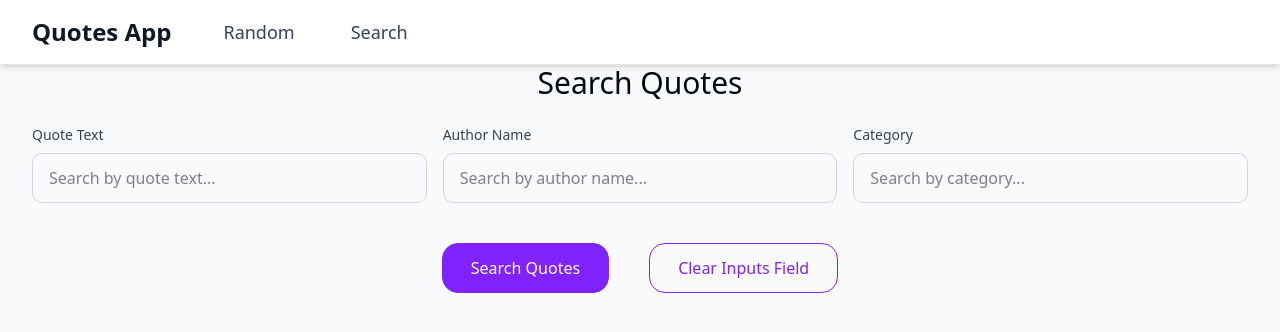
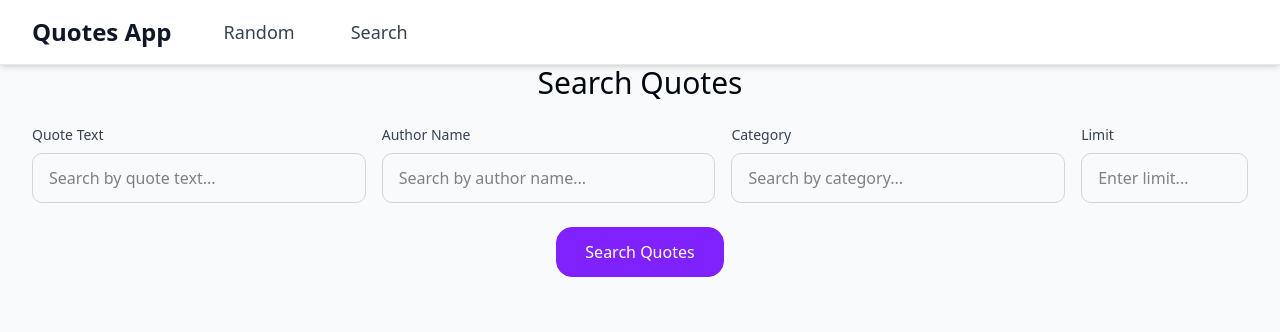
Before and after one commit to admitruk237/Quotes-app, a Next.js app: page /search in a window 1280 px wide. Shown: the top 332 px of the page. Built offline with nearby package versions, Linux system fonts and the light colour scheme.

Commit message:
resolve the conflicts

```diff
--- a/package.json
+++ b/package.json
@@ -15,6 +15,7 @@
     "next": "15.3.3",
     "react": "^19.0.0",
     "react-dom": "^19.0.0",
+    "react-toastify": "^11.0.5",
     "tailwind-merge": "^3.3.0"
   },
   "devDependencies": {
--- a/src/app/globals.css
+++ b/src/app/globals.css
@@ -1,5 +1,5 @@
 @import 'tailwindcss';
-@import "tw-animate-css";
+@import 'tw-animate-css';
 
 @custom-variant dark (&:is(.dark *));
 
--- a/src/app/page.tsx
+++ b/src/app/page.tsx
@@ -32,11 +32,7 @@ export default function Home() {
   return (
     <div className="p-4">
       <Title text="Quotes frontend app" />
-      <Button
-        className="mb-10"
-        onClick={fetchQuotes}
-        text="Get Random Quotes"
-      />
+      <Button onClick={fetchQuotes} text="Get Random Quotes" />
       {isLoading && (
         <div className="grid grid-cols-1 sm:grid-cols-2 lg:grid-cols-3 gap-6 mt-6">
           {Array.from({ length: 10 }).map((_, index) => (
--- a/src/app/search/page.tsx
+++ b/src/app/search/page.tsx
@@ -1,13 +1,20 @@
 'use client';
 
 import { useState } from 'react';
+import { toast, ToastContainer } from 'react-toastify';
+import 'react-toastify/dist/ReactToastify.css';
+import QuoteCardSkeleton from '@/components/QuoteCardSkeleton';
 import Button from '@/components/Button';
+import Quotes from '@/components/Quotes';
 import Input from '@/components/Input';
-import Quotes from '@/components/Quotes';
 import Title from '@/components/Title';
-import QuoteCardSkeleton from '@/components/QuoteCardSkeleton';
+
 import { API_ENDPOINTS } from '@/constants/api';
-import { createSearchQueryInterface, Quote } from '@/types/interfaces';
+import {
+  createSearchQueryInterface,
+  ErrorResponse,
+  Quote,
+} from '@/types/interfaces';
 
 //Regex for category validation
 const CATEGORY_NAME_REGEX = /^[a-z0-9\-]+$/;
@@ -16,6 +23,7 @@ const createSearchQuery = ({
   text,
   author,
   category,
+  limit,
 }: createSearchQueryInterface) => {
   const params = new URLSearchParams();
 
@@ -23,7 +31,9 @@ const createSearchQuery = ({
   if (author) params.append('author', author);
   if (category) params.append('category', category);
 
-  params.append('limit', '10');
+  limit
+    ? params.append('limit', limit.toString())
+    : params.append('limit', '10');
   return params;
 };
 
@@ -31,6 +41,7 @@ function Search() {
   const [text, setText] = useState<string>('');
   const [author, setAuthor] = useState<string>('');
   const [category, setCategory] = useState<string>('');
+  const [limit, setLimit] = useState<string>('');
   const [searchSubmitted, setSearchSubmitted] = useState<boolean>(false);
   const [buttonSearchClicked, setButtonSearchClicked] =
     useState<boolean>(false);
@@ -42,6 +53,7 @@ function Search() {
     text: '',
     author: '',
     category: '',
+    limit: '',
   });
 
   const handleSearch = async () => {
@@ -56,15 +68,40 @@ function Search() {
     }
 
     try {
-      setErrors({ text: '', author: '', category: '' });
+      setErrors({ text: '', author: '', category: '', limit: '' }); // Reset errors
       setIsLoading(true);
       setSearchSubmitted(true);
-      const query = createSearchQuery({ text, author, category });
+      const query = createSearchQuery({
+        text,
+        author,
+        category,
+        limit: limit.toString(),
+      });
       const response = await fetch(`${API_ENDPOINTS.ALL_QUOTES}?${query}`);
+
+      // Procesingof the potential server-side input validation errors
+      if (!response.ok) {
+        const errorData: ErrorResponse = await response.json();
+        if (!errorData.errors) {
+          toast.error('An unexpected error occurred.');
+          return;
+        }
+        const errorMessage = errorData.errors
+          .filter((err) => err.type === 'field')
+          .map((err) => `${err.msg} (${err.path}, ${err.value})`);
+        errorMessage.forEach((msg) => {
+          toast.error(msg);
+        });
+        return;
+      }
+
       const data = await response.json();
       setQuotes(data);
     } catch (error) {
-      console.log(error);
+      toast.error(
+        error instanceof Error ? error.message : 'An unexpected error occurred'
+      );
+      console.error('Search error:', error);
     } finally {
       setIsLoading(false);
     }
@@ -105,6 +142,7 @@ function Search() {
     if (name === 'text') setText(value);
     if (name === 'author') setAuthor(value);
     if (name === 'category') setCategory(value);
+    if (name === 'limit') setLimit(value.toString());
 
     setInputIsEmpty(null);
 
@@ -118,9 +156,13 @@ function Search() {
 
   return (
     <div>
+      <ToastContainer
+        position="top-right"
+        autoClose={5000}
+        hideProgressBar={false}
+      />
       <Title text="Search Quotes" />
-
-      <div className="grid grid-cols-1 md:grid-cols-3 gap-4 mb-10 relative">
+      <div className="grid grid-cols-1 md:grid-cols-[1fr_1fr_1fr_0.5fr] gap-4 mb-6 relative">
         <div className="mb-0">
           <Input
             id="text"
@@ -165,16 +207,17 @@ function Search() {
             {inputIsEmpty}
           </p>
         )}
-      </div>
 
-      <div className="flex gap-4 flex-row justify-center md:gap-10 flex-wrap">
-        <Button onClick={handleSearch} text="Search Quotes" />
-        <Button
-          onClick={handleClearInputs}
-          text="Clear Inputs Field"
-          variant="secondary"
+        <Input
+          id="limit"
+          name="limit"
+          value={limit.toString()}
+          onChange={(e) => handleInputChange('limit', e.target.value)}
+          placeholder="Enter limit..."
+          label="Limit"
         />
       </div>
+      <Button onClick={handleSearch} text="Search Quotes" />
 
       {/* Display loading skeletons - only for quote cards */}
       {isLoading && (
--- /dev/null
+++ b/src/components/input.tsx
@@ -0,0 +1,41 @@
+import React, { ChangeEvent } from 'react';
+
+interface InputPropsType {
+  id: string;
+  name: string;
+  value: string; // Changed from searchData to value
+  onChange: (e: ChangeEvent<HTMLInputElement>) => void;
+  placeholder: string;
+  label: string; // Added label prop
+}
+
+function Input({
+  id,
+  name,
+  value,
+  onChange,
+  placeholder,
+  label,
+}: InputPropsType) {
+  return (
+    <div>
+      <label
+        htmlFor={id} // Fixed: now uses the id prop instead of hardcoded "text"
+        className="block text-sm font-medium text-gray-700 mb-2"
+      >
+        {label}
+      </label>
+      <input
+        type="text"
+        id={id}
+        name={name}
+        value={value} // Fixed: now uses value prop
+        onChange={onChange}
+        placeholder={placeholder}
+        className="w-full px-4 py-3 border border-gray-300 rounded-lg focus:ring-2 focus:ring-violet-500 focus:border-violet-500 outline-none transition-colors duration-200"
+      />
+    </div>
+  );
+}
+
+export default Input;
```
Also changed, not shown: src/types/interfaces.ts (+13 -0 lines), 1 other file (tests, documents, lock files or other folders).
